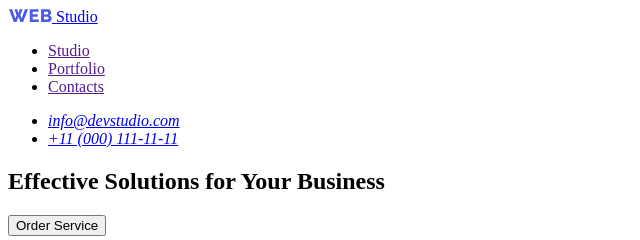
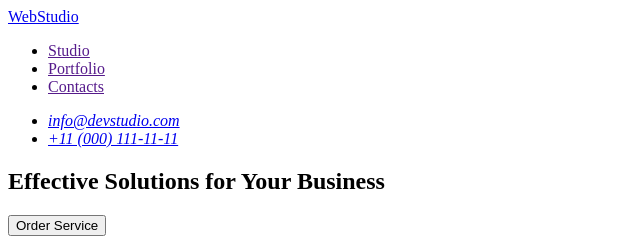
Before and after one commit to NataliaRuban14/Tutorial, a plain HTML site: page index.html in a window 1280 px wide. Shown: the top 240 px of the page, 0-640 px from the left. Drawn offline with Linux system fonts and the light colour scheme.

Commit message:
update index html file

```diff
--- a/index.html
+++ b/index.html
@@ -13,10 +13,7 @@
     <header>
 
 
-        <nav><a href="/">
-                <span><img src="./images/logo.svg" alt="company logo"></span>
-                Studio
-            </a>
+        <nav><a href="./index.html">WebStudio</a>
 
             <ul>
                 <li><a href="">Studio</a></li>
@@ -118,7 +115,7 @@
                     <p>Marketing</p>
                 </li>
                 <li>
-                    <img src="/images/img-0004.jpg" alt="photo" width="264" height="260">
+                    <img src="./images/img-0004.jpg" alt="photo" width="264" height="260">
                     <h3>Daniel Wilson</h3>
                     <p>UI Designer</p>
                 </li>
@@ -127,10 +124,7 @@
     </main>
     <!-- Footer -->
     <footer>
-        <a href="/">
-            <span><img src="./images/logo.svg" alt="company logo"></span>
-            Studio
-        </a>
+        <a href="./index.html">WebStudio</a>
         <p>Increase the flow of customers and sales for your business with digital marketing & growth solutions.</p>
     </footer>
 </body>
```
